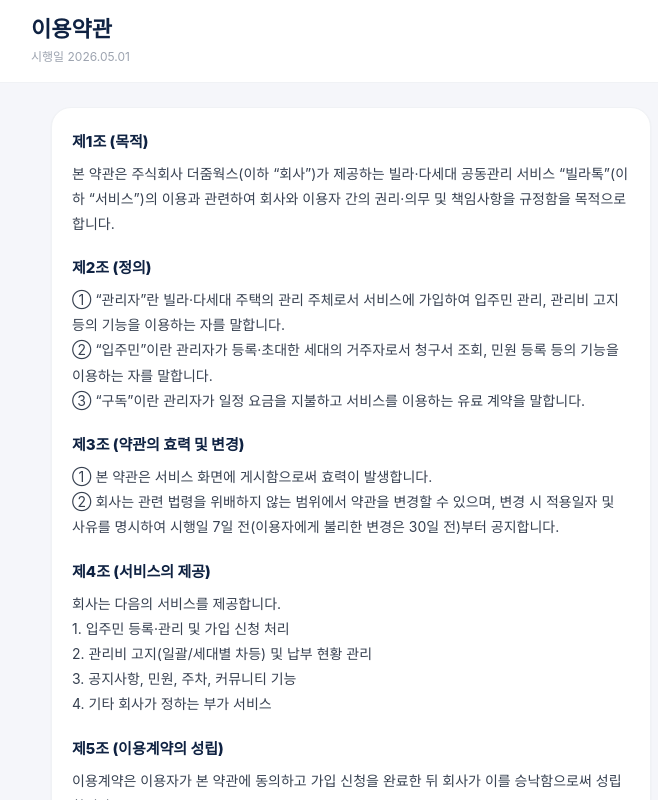
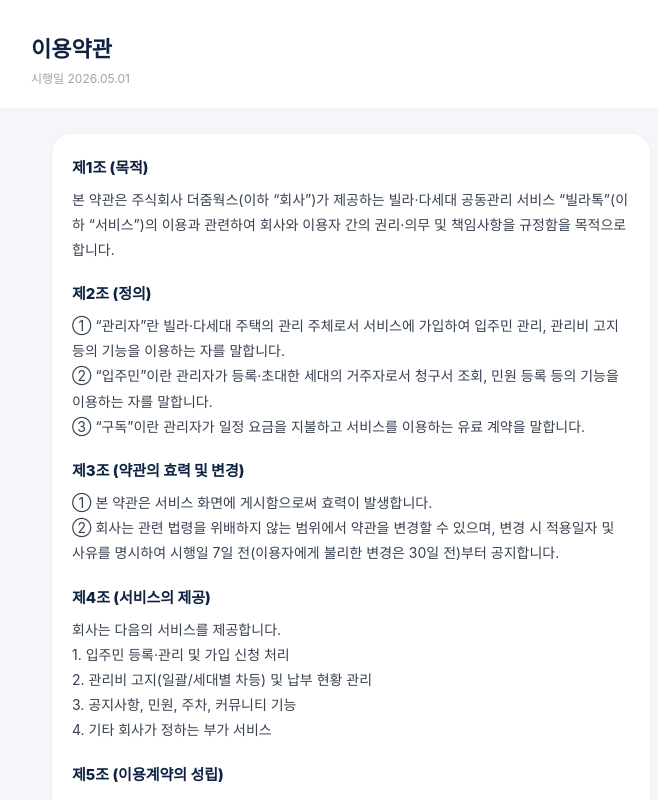
Before and after one commit to stellashinapp/villa, a Next.js app in the folder apps/web/: page /legal/terms in a window 1280 px wide. Shown: the top 800 px of the page, without its empty margins (289-947 px from the left). Built offline with nearby package versions, Linux system fonts and the light colour scheme; a web font is replaced by a local one.

Commit message:
fix(ui): LegalDoc 상단 여백 더 크게 (1rem -> 2.25rem + safe-area)
- 페이지 상단이 너무 가까워보였음 → 2.25rem 추가 (=36px)
- pb 도 4 -> 5 약간 늘림
- '시행일' 위 여백도 mt-1 -> mt-1.5
세 법무 페이지(약관/개인정보/환불) 동시 적용.

```diff
--- a/apps/web/components/LegalDoc.tsx
+++ b/apps/web/components/LegalDoc.tsx
@@ -16,12 +16,12 @@ export default function LegalDoc({
   return (
     <div className="min-h-screen bg-[#F5F6FA]">
       <header
-        className="bg-white px-5 pb-4 border-b border-[#F0F2F5]"
-        style={{ paddingTop: 'calc(1rem + env(safe-area-inset-top))' }}
+        className="bg-white px-5 pb-5 border-b border-[#F0F2F5]"
+        style={{ paddingTop: 'calc(2.25rem + env(safe-area-inset-top))' }}
       >
         <div className="max-w-screen-sm mx-auto">
           <h1 className="text-[22px] font-black text-[#0F2242] leading-tight">{title}</h1>
-          <p className="text-[12px] text-[#9CA3AF] mt-1">시행일 {updatedAt}</p>
+          <p className="text-[12px] text-[#9CA3AF] mt-1.5">시행일 {updatedAt}</p>
         </div>
       </header>
 
```
